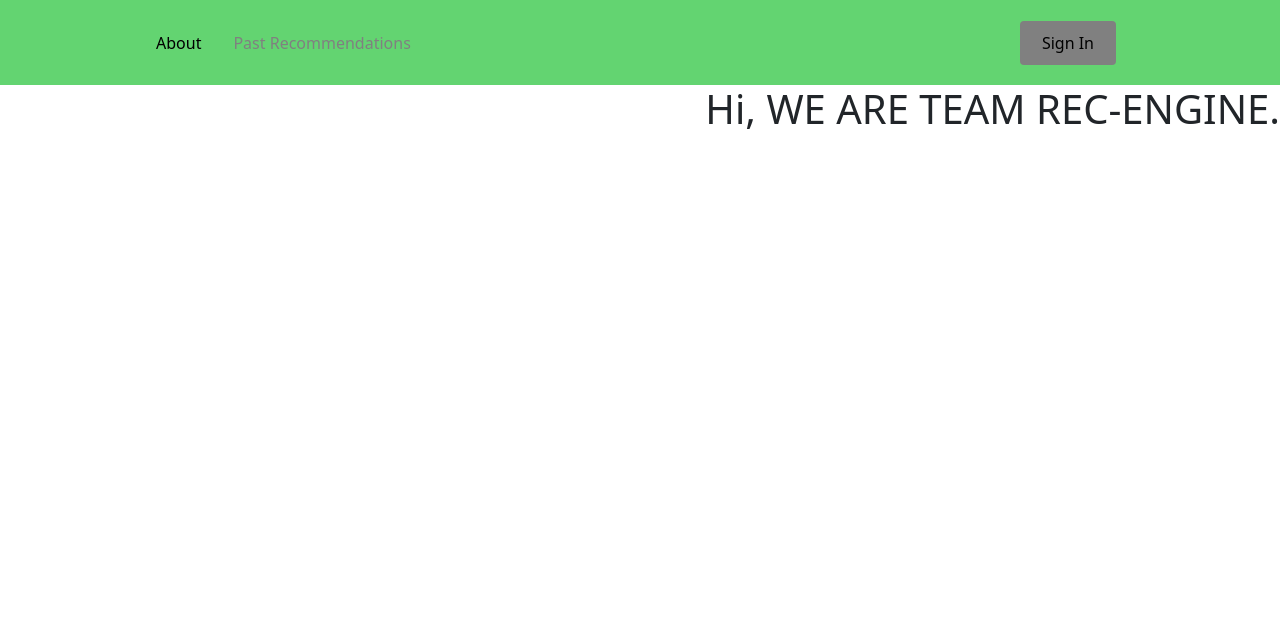
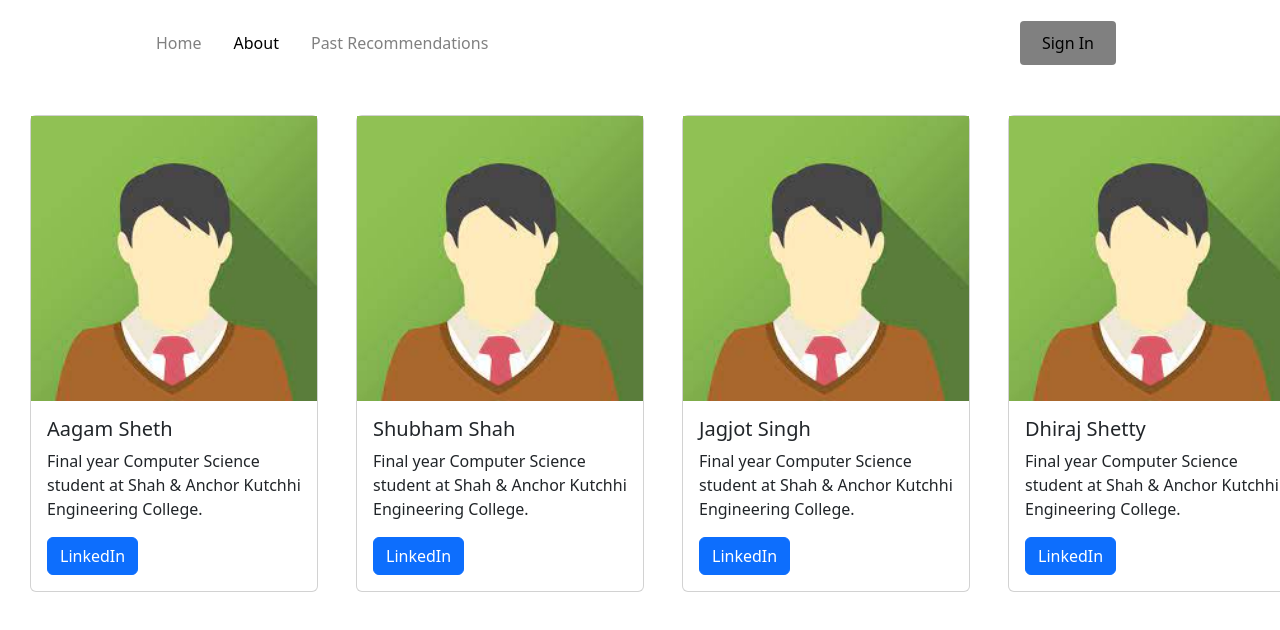
Before and after one commit to Aagamsheth0601/Rec-Engine, a React (Create React App) app in the folder rec-engine/: page /about in a window 1280 px wide. Shown: the top 630 px of the page. Built offline with nearby package versions, Linux system fonts and the light colour scheme.

Commit message:
About us css

```diff
--- a/rec-engine/src/components/Navbar/NavbarElements.js
+++ b/rec-engine/src/components/Navbar/NavbarElements.js
@@ -3,7 +3,6 @@ import { NavLink as Link } from "react-router-dom";
 import styled from "styled-components";
 
 export const Nav = styled.nav`
-  background: #63d471;
   height: 85px;
   display: flex;
   justify-content: space-between;
--- a/rec-engine/src/components/Navbar/index.js
+++ b/rec-engine/src/components/Navbar/index.js
@@ -8,19 +8,21 @@ import {
   NavBtnLink,
 } from "./NavbarElements";
 
+import Card from "react-bootstrap/Card";
 const Navbar = () => {
   return (
     <>
       <Nav>
         <NavMenu>
+          <NavLink to="/" activeStyle>
+            Home
+          </NavLink>
           <NavLink to="/about" activeStyle>
             About
           </NavLink>
           <NavLink to="/pastRecs" activeStyle>
             Past Recommendations{" "}
           </NavLink>
-                    {/* Second Nav */}
-                    {/* <NavBtnLink to='/sign-in'>Sign In</NavBtnLink> */}
         </NavMenu>
         <NavBtn>
           <NavBtnLink to="/signin">Sign In</NavBtnLink>
--- a/rec-engine/src/components/about.js
+++ b/rec-engine/src/components/about.js
@@ -1,18 +1,80 @@
 import React from "react";
+import Button from "react-bootstrap/Button";
+import Card from "react-bootstrap/Card";
+import Row from "react-bootstrap/Row";
+import Col from "react-bootstrap/Col";
+import avatar from "../avatar.jpg";
 
 const About = () => {
-    return (
-        <div
-            style={{
-                display: "flex",
-                justifyContent: "Right",
-                alignItems: "Right",
-                height: "100vh",
-            }}
-        >
-            <h1>Hi, WE ARE TEAM REC-ENGINE.</h1>
-        </div>
-    );
+  return (
+    <>
+      <Row>
+        <Col xs={3}>
+          <Card style={{ width: "18rem", margin: "30px" }}>
+            <Card.Img variant="center" src={avatar} style={{ width: "100%" }} />
+            <Card.Body>
+              <Card.Title>Aagam Sheth</Card.Title>
+              <Card.Text>
+                Final year Computer Science student at Shah & Anchor Kutchhi
+                Engineering College.
+              </Card.Text>
+              <a href="">
+                <Button variant="primary">LinkedIn</Button>
+              </a>
+            </Card.Body>
+          </Card>
+        </Col>
+
+        <Col xs={3}>
+          <Card style={{ width: "18rem", margin: "30px" }}>
+            <Card.Img variant="center" src={avatar} style={{ width: "100%" }} />
+            <Card.Body>
+              <Card.Title>Shubham Shah</Card.Title>
+              <Card.Text>
+                Final year Computer Science student at Shah & Anchor Kutchhi
+                Engineering College.
+              </Card.Text>
+              <a href="">
+                <Button variant="primary">LinkedIn</Button>
+              </a>
+            </Card.Body>
+          </Card>
+        </Col>
+
+        <Col xs={3}>
+          <Card style={{ width: "18rem", margin: "30px" }}>
+            <Card.Img variant="center" src={avatar} style={{ width: "100%" }} />
+            <Card.Body>
+              <Card.Title>Jagjot Singh</Card.Title>
+              <Card.Text>
+                Final year Computer Science student at Shah & Anchor Kutchhi
+                Engineering College.
+              </Card.Text>
+              <a href="">
+                <Button variant="primary">LinkedIn</Button>
+              </a>
+            </Card.Body>
+          </Card>
+        </Col>
+
+        <Col xs={3}>
+          <Card style={{ width: "18rem", margin: "30px" }}>
+            <Card.Img variant="center" src={avatar} style={{ width: "100%" }} />
+            <Card.Body>
+              <Card.Title>Dhiraj Shetty</Card.Title>
+              <Card.Text>
+                Final year Computer Science student at Shah & Anchor Kutchhi
+                Engineering College.
+              </Card.Text>
+              <a href="">
+                <Button variant="primary">LinkedIn</Button>
+              </a>
+            </Card.Body>
+          </Card>
+        </Col>
+      </Row>
+    </>
+  );
 };
 
 export default About;
--- a/rec-engine/src/components/interactive.js
+++ b/rec-engine/src/components/interactive.js
@@ -60,7 +60,7 @@ export default function Interactive() {
         }}
       >
         <Spline
-          scene="https://prod.spline.design/49Id9tLwIHZ-xsa3/scene.splinecode"
+          scene="https://prod.spline.design/Orch76pE2WjIk5mI/scene.splinecode"
           onMouseDown={onMouseDown}
         />
       </div>
```
Also changed, not shown: rec-engine/src/avatar.jpg (added). Lines whose indentation alone changed are shown as unchanged.
